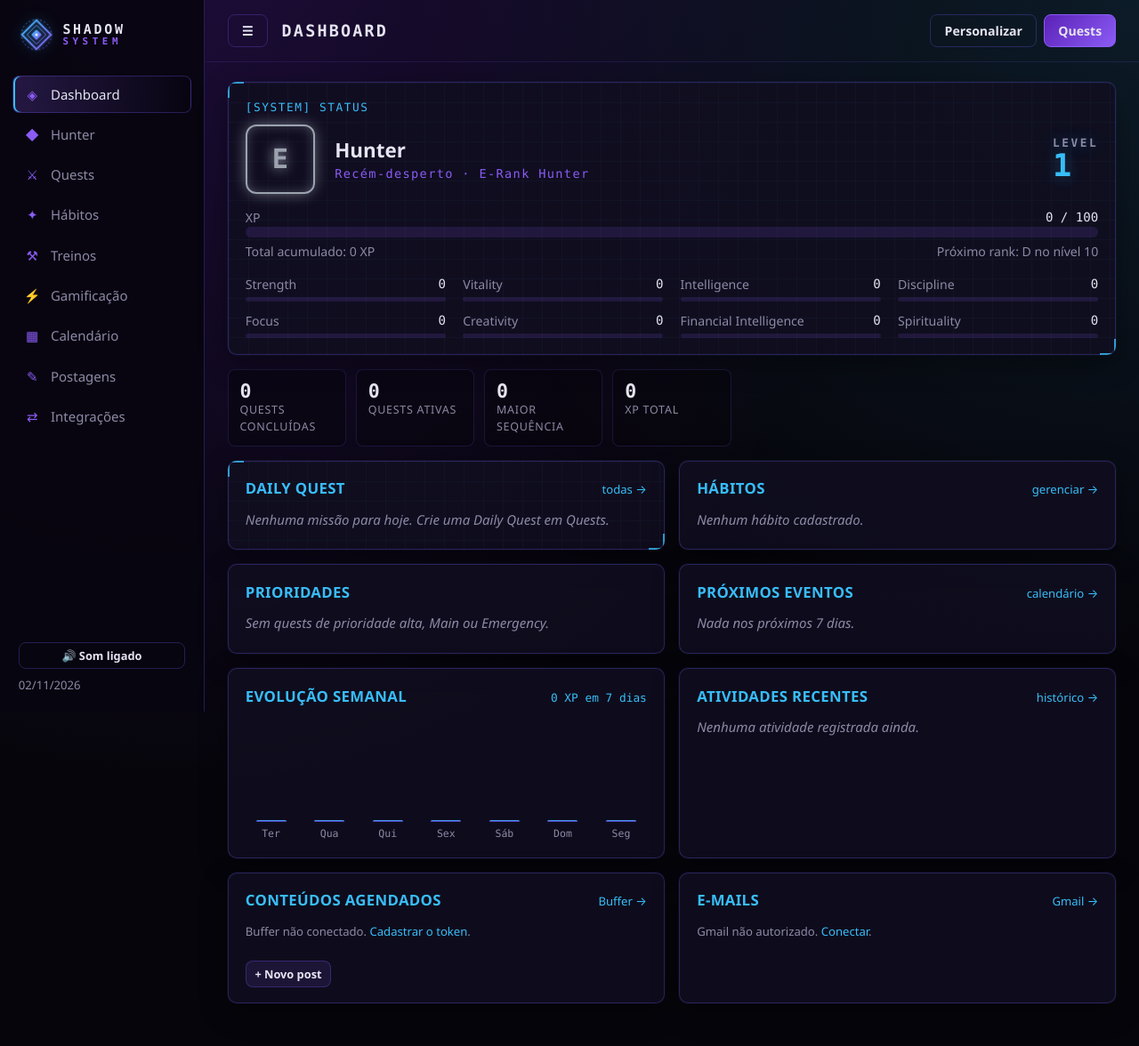
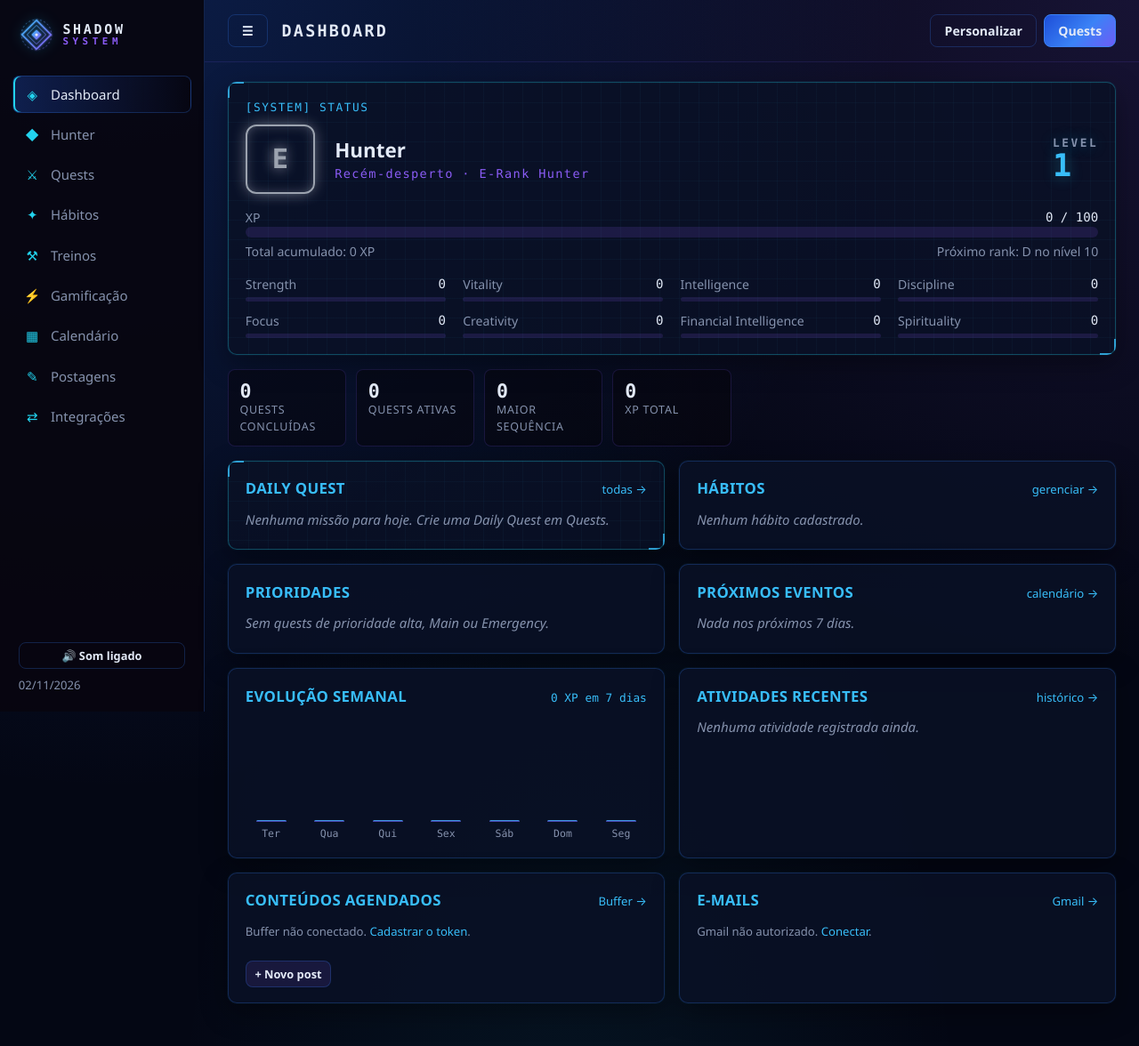
Before and after one commit to IltonBJSilva/shadow-system, a Flask app: page / in a window 1280 px wide. Shown: the whole page at 89% size. Run offline with Flask 3, Linux system fonts and the light colour scheme; data comes from the database, SQL or seed files in the repository; data that the repository does not hold is empty.

Commit message:
style: deep blue, electric blue and cyan HUD palette with purple accents

```diff
--- a/app/static/css/shadow.css
+++ b/app/static/css/shadow.css
@@ -1,16 +1,19 @@
-/* Shadow System — tema escuro inspirado em janelas de "System" de RPG.
+/* Shadow System — tema escuro de HUD de RPG: azul profundo, azul elétrico e ciano, com roxo nos
+   detalhes. Brilho só onde algo importa (barra de XP, janela do System, level up).
    Cores principais ficam nas variáveis abaixo: mude aqui para alterar o visual inteiro. */
 :root {
-  --bg: #06050b;
-  --bg-elevated: #0d0b17;
-  --panel: rgba(17, 14, 32, 0.86);
-  --panel-border: rgba(124, 92, 255, 0.28);
-  --text: #e6e4f2;
-  --muted: #8d89a6;
+  --bg: #040714;
+  --bg-elevated: #0a1024;
+  --panel: rgba(10, 17, 38, 0.86);
+  --panel-border: rgba(56, 132, 255, 0.24);
+  --text: #e3eaf7;
+  --muted: #8592ad;
   --purple: #8b5cf6;
-  --purple-deep: #5b21b6;
+  --purple-deep: #4c1d95;
   --blue: #38bdf8;
-  --blue-glow: rgba(56, 189, 248, 0.35);
+  --electric: #3b82f6;
+  --cyan: #22d3ee;
+  --blue-glow: rgba(34, 211, 238, 0.35);
   --success: #34d399;
   --warning: #fbbf24;
   --danger: #f87171;
@@ -25,8 +28,9 @@ body {
   margin: 0;
   min-height: 100vh;
   background:
-    radial-gradient(ellipse at 15% -10%, rgba(91, 33, 182, 0.28), transparent 55%),
-    radial-gradient(ellipse at 100% 0%, rgba(56, 189, 248, 0.12), transparent 45%),
+    radial-gradient(ellipse at 10% -10%, rgba(37, 99, 235, 0.26), transparent 55%),
+    radial-gradient(ellipse at 100% 0%, rgba(139, 92, 246, 0.14), transparent 45%),
+    radial-gradient(ellipse at 50% 120%, rgba(34, 211, 238, 0.07), transparent 50%),
     var(--bg);
   color: var(--text);
   font: 15px/1.5 var(--font);
@@ -75,10 +79,10 @@ h3 { font-size: 1rem; }
 .nav-link.is-active {
   color: var(--text);
   border-color: var(--panel-border);
-  background: linear-gradient(90deg, rgba(139, 92, 246, 0.22), transparent);
-  box-shadow: inset 2px 0 0 var(--blue);
+  background: linear-gradient(90deg, rgba(37, 99, 235, 0.28), transparent);
+  box-shadow: inset 2px 0 0 var(--cyan);
 }
-.nav-icon { width: 1.2rem; text-align: center; color: var(--purple); }
+.nav-icon { width: 1.2rem; text-align: center; color: var(--cyan); }
 .sidebar-footer { margin-top: auto; display: flex; flex-direction: column; gap: .6rem; padding: 0 .4rem; }
 
 .main { flex: 1; min-width: 0; display: flex; flex-direction: column; }
@@ -158,7 +162,7 @@ h3 { font-size: 1rem; }
 .progress { height: 8px; border-radius: 99px; background: rgba(139, 92, 246, 0.14); overflow: hidden; }
 .progress-fill {
   height: 100%; border-radius: inherit;
-  background: linear-gradient(90deg, var(--purple), var(--blue));
+  background: linear-gradient(90deg, var(--electric), var(--cyan) 70%, #a5f3fc);
   box-shadow: 0 0 10px var(--blue-glow);
   transition: width .6s ease;
 }
@@ -209,8 +213,8 @@ h3 { font-size: 1rem; }
 }
 .btn:hover { background: rgba(139, 92, 246, 0.24); text-decoration: none; border-color: var(--purple); }
 .btn:focus-visible, .input:focus-visible { outline: 2px solid var(--blue); outline-offset: 2px; }
-.btn-primary { background: linear-gradient(135deg, var(--purple-deep), var(--purple)); border-color: var(--purple); }
-.btn-primary:hover { box-shadow: 0 0 16px -2px var(--purple); }
+.btn-primary { background: linear-gradient(135deg, #1d4ed8, var(--electric) 55%, #6d5cf6); border-color: var(--electric); }
+.btn-primary:hover { box-shadow: 0 0 16px -2px var(--cyan); }
 .btn-success { border-color: rgba(52, 211, 153, 0.5); background: rgba(52, 211, 153, 0.12); }
 .btn-success:hover { background: rgba(52, 211, 153, 0.24); border-color: var(--success); }
 .btn-danger { border-color: rgba(248, 113, 113, 0.45); background: rgba(248, 113, 113, 0.08); }
@@ -308,6 +312,7 @@ select.input[multiple] { min-height: 130px; }
     linear-gradient(90deg, rgba(56, 189, 248, 0.035) 1px, transparent 1px);
   background-size: 22px 22px;
   background-color: var(--panel);
+  border-color: rgba(34, 211, 238, 0.3);
 }
 .flash-tag { font-family: var(--mono); color: var(--blue); font-size: .78rem; }
 
```
